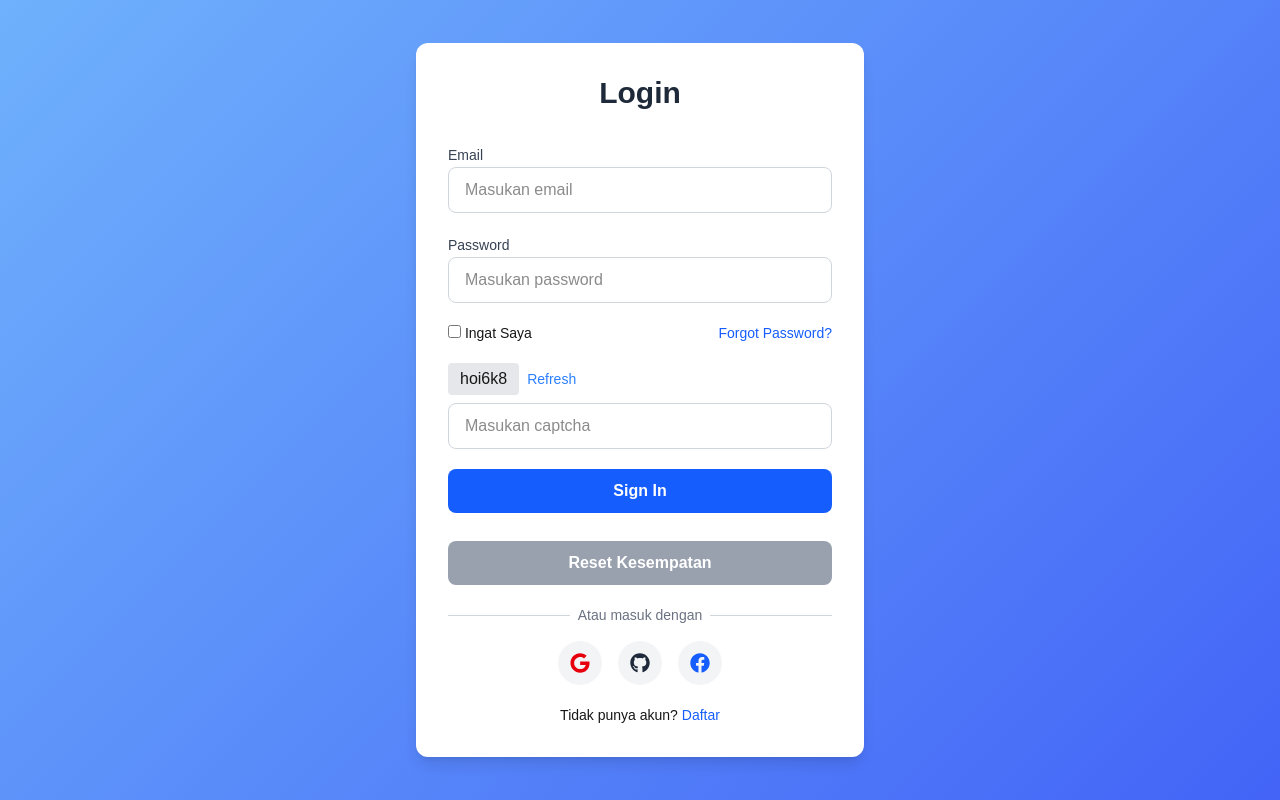
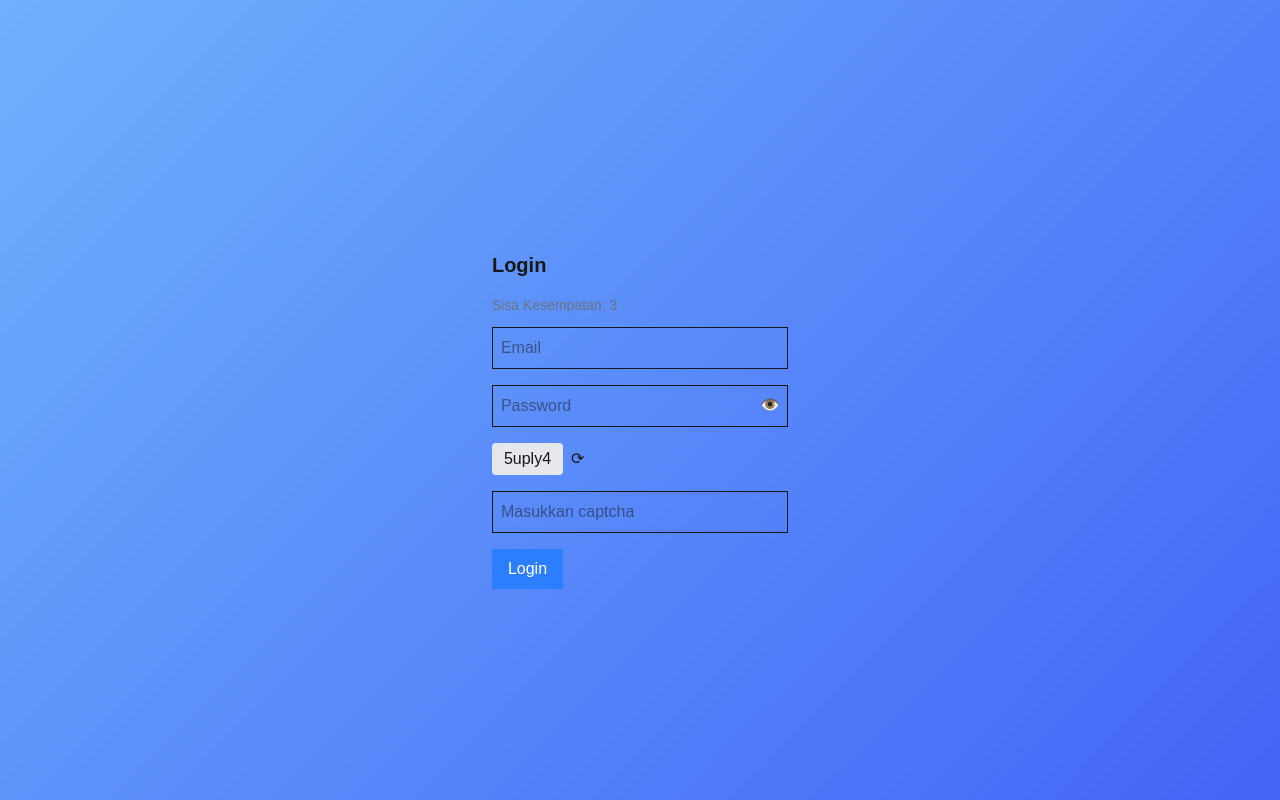
Before and after one commit to mithagresiaharahap241713057-droid/react-hooks-y-xxxx, a Next.js app: page /auth/login in a window 1280 px wide. Built offline with nearby package versions, Linux system fonts and the light colour scheme.

Commit message:
Update page.tsx
initial commit

```diff
--- a/src/app/auth/login/page.tsx
+++ b/src/app/auth/login/page.tsx
@@ -1,156 +1,82 @@
-'use client';
+"use client";
 
-import { useState } from 'react';
-import { useRouter } from 'next/navigation';
-import AuthFromWrapper from '../../../components/AuthFromWrapper';
-import SocialAuth from '../../../components/SocialAuth';
-import Link from 'next/link';
-import { toast } from 'react-toastify';
+import { useState, useEffect } from "react";
 
-interface LoginFormData {
-    email: string;
-    password: string;
-    captchaInput: string;
-    remberMe?: boolean;
-}
-
-interface ErrorObject {
-    email?: string;
-    password?: string;
-    captcha?: string;
-}
-
-const LoginPage = () => {
-    const router = useRouter();
-
-    const [formData, setFormData] = useState<LoginFormData>({
-        email: '',
-        password: '',
-        captchaInput: ''
-    });
-
-    const [errors, setErrors] = useState<ErrorObject>({});
+export default function LoginPage() {
+    const [email, setEmail] = useState("");
+    const [password, setPassword] = useState("");
+    const [captcha, setCaptcha] = useState("");
+    const [inputCaptcha, setInputCaptcha] = useState("");
+    const [showPassword, setShowPassword] = useState(false);
     const [attempts, setAttempts] = useState(3);
+    const [error, setError] = useState("");
 
     const generateCaptcha = () => {
         return Math.random().toString(36).substring(2, 8);
     };
 
-    const [captcha, setCaptcha] = useState(generateCaptcha());
+    useEffect(() => {
+        setCaptcha(generateCaptcha());
+    }, []);
 
-    const handleChange = (e: React.ChangeEvent<HTMLInputElement>) => {
-        const { name, value } = e.target;
-        setFormData(prev => ({ ...prev, [name]: value }));
-        setErrors(prev => ({ ...prev, [name]: undefined }));
-    };
-
-    const handleSubmit = (e: React.FormEvent<HTMLFormElement>) => {
+    const handleSubmit = (e: any) => {
         e.preventDefault();
 
-        const newErrors: ErrorObject = {};
+        const emailRegex = /^[0-9]+@gmail\.com$/;
+        const passwordRegex = /^[0-9]+$/;
 
-        // VALIDASI EMAIL
-        if (!formData.email.trim()) {
-            newErrors.email = 'Email tidak boleh kosong';
-        } else if (formData.email !== "NPMKAMU@gmail.com") {
-            newErrors.email = 'Email harus sesuai NPM';
-        }
-
-        // VALIDASI PASSWORD
-        if (!formData.password.trim()) {
-            newErrors.password = 'Password tidak boleh kosong';
-        } else if (formData.password !== "NPMKAMU") {
-            newErrors.password = 'Password harus sesuai NPM';
-        }
-
-        // VALIDASI CAPTCHA
-        if (!formData.captchaInput.trim()) {
-            newErrors.captcha = 'Captcha belum diisi';
-        } else if (formData.captchaInput !== captcha) {
-            newErrors.captcha = 'Captcha salah';
-        }
-
-        // JIKA ERROR
-        if (Object.keys(newErrors).length > 0) {
-            setErrors(newErrors);
-
-            if (attempts > 0) {
-                setAttempts(prev => Math.max(prev - 1, 0));
-            }
-
-            toast.error(`Login gagal! Sisa kesempatan: ${attempts - 1}`, {
-                position: 'top-right'
-            });
-
-            if (attempts - 1 === 0) {
-                toast.error("Kesempatan login habis!", {
-                    position: 'top-right'
-                });
-            }
-
+        if (!emailRegex.test(email)) {
+            setError("Email harus sesuai format npm kalian (cth. 1905@gmail.com)");
             return;
         }
 
-        // LOGIN BERHASIL
-        localStorage.setItem("isLogin", "true");
+        if (!passwordRegex.test(password)) {
+            setError("Password harus sesuai format npm kalian (cth. 220711905)");
+            return;
+        }
 
-        toast.success('Login Berhasil!', {
-            position: 'top-right'
-        });
+        if (inputCaptcha !== captcha) {
+            setError("Captcha tidak valid");
+            return;
+        }
 
-        router.push('/home');
+        setError("");
+        alert("Login berhasil!");
     };
 
     return (
-        <AuthFromWrapper title="Login">
-            <form onSubmit={handleSubmit} className="space-y-5 w-full">
+        <div className="max-w-md mx-auto mt-10">
+            <h2 className="text-xl font-bold mb-4">Login</h2>
 
-                {/* EMAIL */}
-                <div className="space-y-2">
-                    <label className="text-sm font-medium text-gray-700">Email</label>
+            <p className="text-sm text-gray-500 mb-3">
+                Sisa Kesempatan: {attempts}
+            </p>
+
+            <form onSubmit={handleSubmit} className="space-y-4">
                 <input
-                        name="email"
-                        value={formData.email}
-                        onChange={handleChange}
-                        className={`w-full px-4 py-2.5 rounded-lg border ${errors.email ? 'border-red-500' : 'border-gray-300'}`}
-                        placeholder="Masukan email"
+                    type="text"
+                    placeholder="Email"
+                    className="w-full border p-2"
+                    value={email}
+                    onChange={(e) => setEmail(e.target.value)}
                 />
-                    {errors.email && <p className="text-red-600 text-sm italic">{errors.email}</p>}
+
+                <div className="relative">
+                    <input
+                        type={showPassword ? "text" : "password"}
+                        placeholder="Password"
+                        className="w-full border p-2"
+                        value={password}
+                        onChange={(e) => setPassword(e.target.value)}
+                    />
+                    <span
+                        className="absolute right-2 top-2 cursor-pointer"
+                        onClick={() => setShowPassword(!showPassword)}
+                    >
+                        👁️
+                    </span>
                 </div>
 
-                {/* PASSWORD */}
-                <div className="space-y-2">
-                    <label className="text-sm font-medium text-gray-700">Password</label>
-                    <input
-                        type="password"
-                        name="password"
-                        value={formData.password}
-                        onChange={handleChange}
-                        className={`w-full px-4 py-2.5 rounded-lg border ${errors.password ? 'border-red-500' : 'border-gray-300'}`}
-                        placeholder="Masukan password"
-                    />
-                    {errors.password && <p className="text-red-600 text-sm italic">{errors.password}</p>}
-                </div>
-
-                {/* REMEMBER */}
-                <div className="flex justify-between">
-                    <label className="text-sm">
-                        <input
-                            type="checkbox"
-                            name="remberMe"
-                            checked={formData.remberMe || false}
-                            onChange={(e) =>
-                                setFormData(prev => ({ ...prev, remberMe: e.target.checked }))
-                            }
-                        /> Ingat Saya
-                    </label>
-                    <Link href="/auth/forgot-password" className="text-blue-600 text-sm">
-                        Forgot Password?
-                    </Link>
-                </div>
-
-                {/* CAPTCHA */}
-                <div className="space-y-2">
                 <div className="flex items-center gap-2">
                     <span className="bg-gray-200 px-3 py-1 rounded font-mono">
                         {captcha}
@@ -158,58 +84,25 @@ const LoginPage = () => {
                     <button
                         type="button"
                         onClick={() => setCaptcha(generateCaptcha())}
-                            className="text-blue-500 text-sm"
                     >
-                            Refresh
+                        ⟳
                     </button>
                 </div>
 
                 <input
-                        name="captchaInput"
-                        value={formData.captchaInput}
-                        onChange={handleChange}
-                        className={`w-full px-4 py-2.5 rounded-lg border ${errors.captcha ? 'border-red-500' : 'border-gray-300'}`}
-                        placeholder="Masukan captcha"
+                    type="text"
+                    placeholder="Masukkan captcha"
+                    className="w-full border p-2"
+                    value={inputCaptcha}
+                    onChange={(e) => setInputCaptcha(e.target.value)}
                 />
-                    {errors.captcha && <p className="text-red-600 text-sm italic">{errors.captcha}</p>}
+
+                {error && <p className="text-red-500">{error}</p>}
+
+                <button className="bg-blue-500 text-white px-4 py-2">
+                    Login
+                </button>
+            </form>
         </div>
-
-                {/* SIGN IN */}
-                <button
-                    type="submit"
-                    disabled={attempts === 0}
-                    className={`w-full py-2.5 rounded-lg text-white font-semibold
-                    ${attempts === 0 ? 'bg-gray-400' : 'bg-blue-600 hover:bg-blue-700'}`}
-                >
-                    Sign In
-                </button>
-
-                {/* RESET */}
-                <button
-                    type="button"
-                    disabled={attempts !== 0}
-                    onClick={() => {
-                        setAttempts(3);
-                        setCaptcha(generateCaptcha());
-                        toast.info("Kesempatan direset!");
-                    }}
-                    className={`w-full py-2.5 rounded-lg mt-2 font-semibold
-                    ${attempts === 0 ? 'bg-green-600 text-white' : 'bg-gray-400 text-white'}`}
-                >
-                    Reset Kesempatan
-                </button>
-
-                <SocialAuth />
-
-                <p className="text-center text-sm">
-                    Tidak punya akun?{' '}
-                    <Link href="/auth/register" className="text-blue-600">
-                        Daftar
-                    </Link>
-                </p>
-            </form>
-        </AuthFromWrapper>
     );
-};
-
-export default LoginPage;
+}
```
Lines whose indentation alone changed are shown as unchanged.
